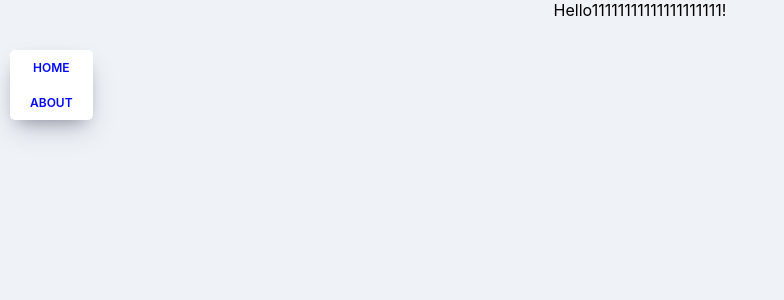
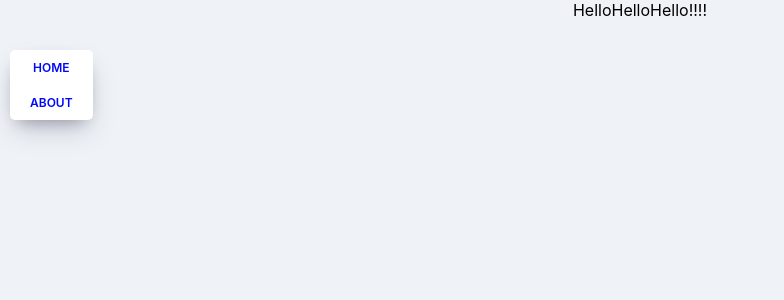
Before and after one commit to Sang-heon/react_movie_app, a React (Create React App) app: page /#/movie-detail in a window 1280 px wide. Shown: the top 300 px of the page, without its empty margins (0-784 px from the left). Built offline with nearby package versions, Linux system fonts and the light colour scheme.

Commit message:
something is change

```diff
--- a/src/components/Detail.js
+++ b/src/components/Detail.js
@@ -2,9 +2,8 @@ import React from "react";
 
 
 function Detail() {
-    return (
-        <span>Hello11111111111111111111!</span>
-    )
+    return <span>HelloHelloHello!!!!</span>
+
 }
 
 export default Detail;
```
Also changed, not shown: 1 other file (tests, documents, lock files or other folders).
